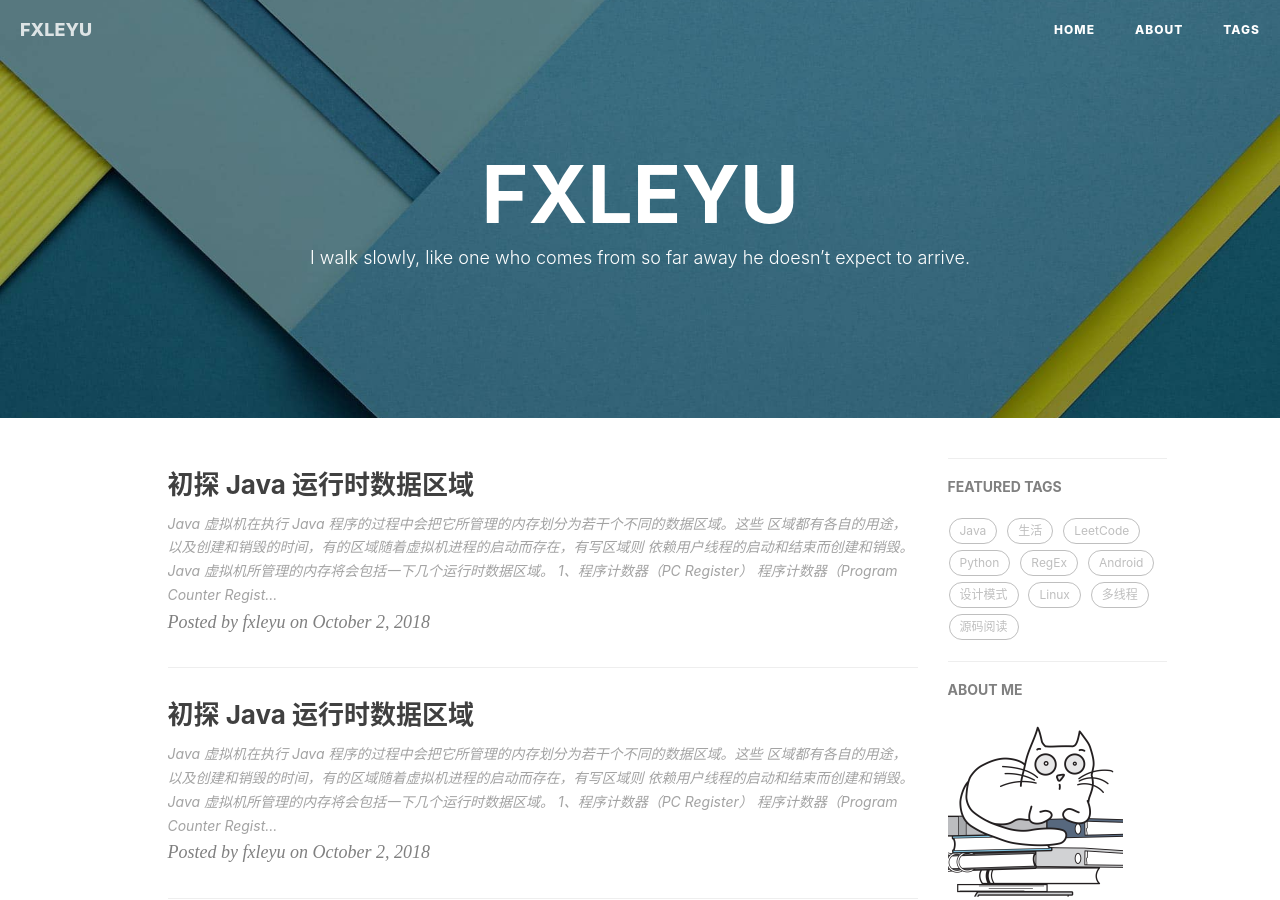
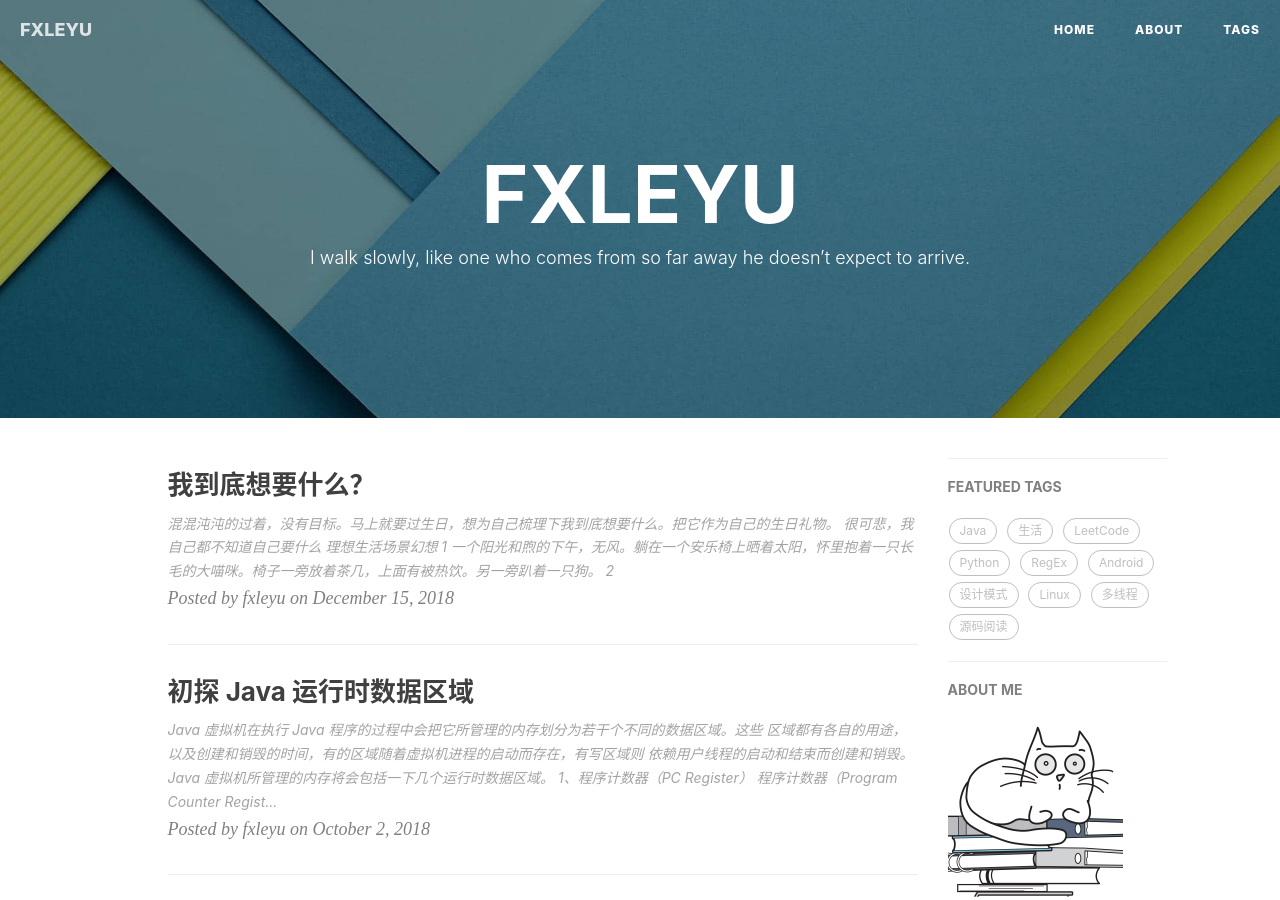
Before and after one commit to fxleyu/fxleyu.github.io, a Jekyll site: the page built from index.html, in a window 1280 px wide and 900 px high. Built offline with Jekyll 4.4.1, drawn with Linux system fonts in a browser that asks for light colours; nearby versions of some CDN libraries; the list of posts is cut into pages by our own code; comment, search, counter and statistics services are not loaded; some of the changed lines change nothing that is shown.

Commit message:
[新增] 我到底想要什么 酒后乱言

```diff
--- a/_posts/2018-12-15-what-do-i-want.md
+++ b/_posts/2018-12-15-what-do-i-want.md
@@ -1,69 +1,18 @@
 ---
 layout   : post
-title    : "初探 Java 运行时数据区域"
-date     : 2018-10-02 14:44:58
+title    : "我到底想要什么？"
+date     : 2018-12-15 22:45:24
 author   : fxleyu
 tags:
-    - Java
-    - JVM
+    - 生活
 ---
-Java 虚拟机在执行 Java 程序的过程中会把它所管理的内存划分为若干个不同的数据区域。这些
-区域都有各自的用途，以及创建和销毁的时间，有的区域随着虚拟机进程的启动而存在，有写区域则
-依赖用户线程的启动和结束而创建和销毁。
+> 混混沌沌的过着，没有目标。马上就要过生日，想为自己梳理下我到底想要什么。把它作为自己的生日礼物。
 
-Java 虚拟机所管理的内存将会包括一下几个运行时数据区域。
-![](https://upload.wikimedia.org/wikipedia/commons/d/dd/JvmSpec7.png)
 
-# 1、程序计数器（PC Register）
-程序计数器（Program Counter Register）是一块较小的内存空间，它可以看作是当前程序
-所执行的字节码的行号指示器。在虚拟机的概念模型里，字节码解释器工作时就是通过改变这个计数器的值来选取下一条需要执行的字节码指令，分支、循环、跳转、异常处理、线程恢复等基础功能都需要依赖这个计数器来完成。
+很可悲，我自己都不知道自己要什么
 
-每一个 JVM 线程都自己拥有一个程序计数器（线程私有的内存）。在任何时候，每个Java虚拟机线程都在执行单个方法的代码，即该线程的当前方法。如果线程正在执行的是一个 Java 方法，这个计数器记录的是正在执行的虚拟机字节码指令的地址；如果正在执行的是 Native 方法，这个计数器值则为空（Undefined）。
+## 理想生活场景幻想
+### 1
+一个阳光和煦的下午，无风。躺在一个安乐椅上晒着太阳，怀里抱着一只长毛的大喵咪。椅子一旁放着茶几，上面有被热饮。另一旁趴着一只狗。
 
-# 2、Java 虚拟机栈
-每一个 JVM 线程均有一个私有的 Java 虚拟机栈，该 JVM Stack 和线程同时被创建。除了栈帧（frame）的入栈和出栈外, JVM stack 不会被直接操作，帧也许被分配到对内存。 JVM stack 的内存空间不需要连续。
-
-JVM stack 描述的时 Java 方法执行的内存模型：每个方法在执行的同时都会创建一个栈帧（Stack Frame）用于存储局部变量表、操作数栈、动态链接、方法出口等信息。每个方法从调用直至执行完成的过程，就对应着一个栈帧在 JVM Stack 中的入栈到出栈的过程。
-
-局部变量表存放了编译期可知的各种基本数据类型（boolean、byte、char、short、int、float、long、double）、对象引用（reference 类型）和returnAddress 类型（指向了一条字节码指令的地址）。
-
-在 JVM 规范中，有两种异常与该区域相关：
-- StackOverflowError 异常
-- OutOfMemoryError 异常
-
-# 3、 本地方法栈
-本地方法栈（Native Method Stack）与 JVM 栈所发挥的作用是非常相似的，它们之间的区别不过是 JVM Stack 为 JVM 执行 Java 方法（也就是字节码）服务，而本地方法栈则为虚拟机使用到的 Native 方法服务。
-
-在 JVM 规范中，有两种异常与该区域相关：
-- StackOverflowError 异常
-- OutOfMemoryError 异常
-
-# 4、Java 堆
-JVM 有一个堆，该堆被所有 JVM 线程所共享。堆是运行时数据区域，所有的对象实例以及数组都在堆上进行分配。
-
-堆在 VM 启动时被创建。Java 堆是垃圾收集器管理的主要区域。
-
-根据 JVM 虚拟机规范的规定，Java 堆可以处于物理上不连续的内存空间中，只要逻辑上是连续的即可。如果在堆中没有内存完成实例分配，并且堆也无法再扩展时，将抛出 OutOfMemoryError 异常。
-
-# 5、方法区
-JVM 有一个方法区，该方法区被所有 JVM 线程共享。方法区用于存储已被虚拟机加载的类信息、常量、静态变量、即时编译器编译后的代码等数据。虽然 JVM 规范把方法区描述为堆的一个逻辑部分，但是它却有一个别名叫做 Non-Heap（非堆），目的应该是与 Java 堆区分开来。
-
-Java 虚拟机规范对方法区的限制非常宽松，除了和 Java 堆一样不需要连续的内存和可选择固定大小或可扩展外，还可以选择不实现垃圾收集。这区域的内存回收目标主要是争对常量池的回收和对类型的卸载。
-
-根据 JVM 规范的规定，当方法区无法满足内存分配需求时，将抛出 OutOfMemoryError 异常。
-
-# 6、运行时常量池
-运行时常量池（Runtime Constant Pool）是方法区的一部分。Class 文件中除了有类的版本、字段、方法、接口等描述信息外，还有一项信息是常量池（Constant Pool Table），用于存放编译器生存的各种字面量和符号引用，这部分内容将在类加载后进入方法区的运行时常量池中存放。
-
-既然运行时常量池是方法区的一部分，自然受到方法区内存的限制，当常量池无法再申请到内存时会抛出 OutOfMemoryError 异常。
-
-# 7、直接内存
-直接内存（Direct Memory）并不是虚拟机运行时数据区的一部分，也不是 Java 虚拟机规范中定义的内存区域。但是这部分内存也被频繁地使用，并且也可能导致 OutOfMemoryError 异常的出现。
-
-在 JDK 1.4 中新加入了 NIO（New Input/Output）类，引入了一种基于通道（Channel）与缓冲区（Buffer）的 I/O 方式，它可以使用 Native 函数库直接分配堆外内存，然后通过一个存在在 Java 堆中的 DirectByteBuffer 对象作为这块内存的引用进行操作。这样能在一些场景中显著提高性能，因为避免了在 Java 堆和 Native 堆中来回复制数据。
-
-显然，本机直接内存的分配不受到 Java 堆大小的限制，但是，既然是内存，肯定还是会受到本机总内存（包括 RAM 以及 SWAP 区或者分页文件）大小以及处理器寻址空间的限制。服务器管理员在配置虚拟机参数时，会更具实际内存设置 -Xmx 等参数信息，但经常忽略直接内存，使得各个内存区域总和大于物理内存的限制，从而导致动态扩展时出现 OutOfMemoryError 异常。
-
-# 参考
-- [Java Virtual Machine Specification (The Structure of the Java Virtual Machine)](https://docs.oracle.com/javase/specs/jvms/se7/html/jvms-2.html#jvms-2.5)
-- - [2] [深入理解Java虚拟机（第2版）(第 2 章 Java 内存区域与内存溢出异常)](https://book.douban.com/subject/24722612/)
+### 2
```
